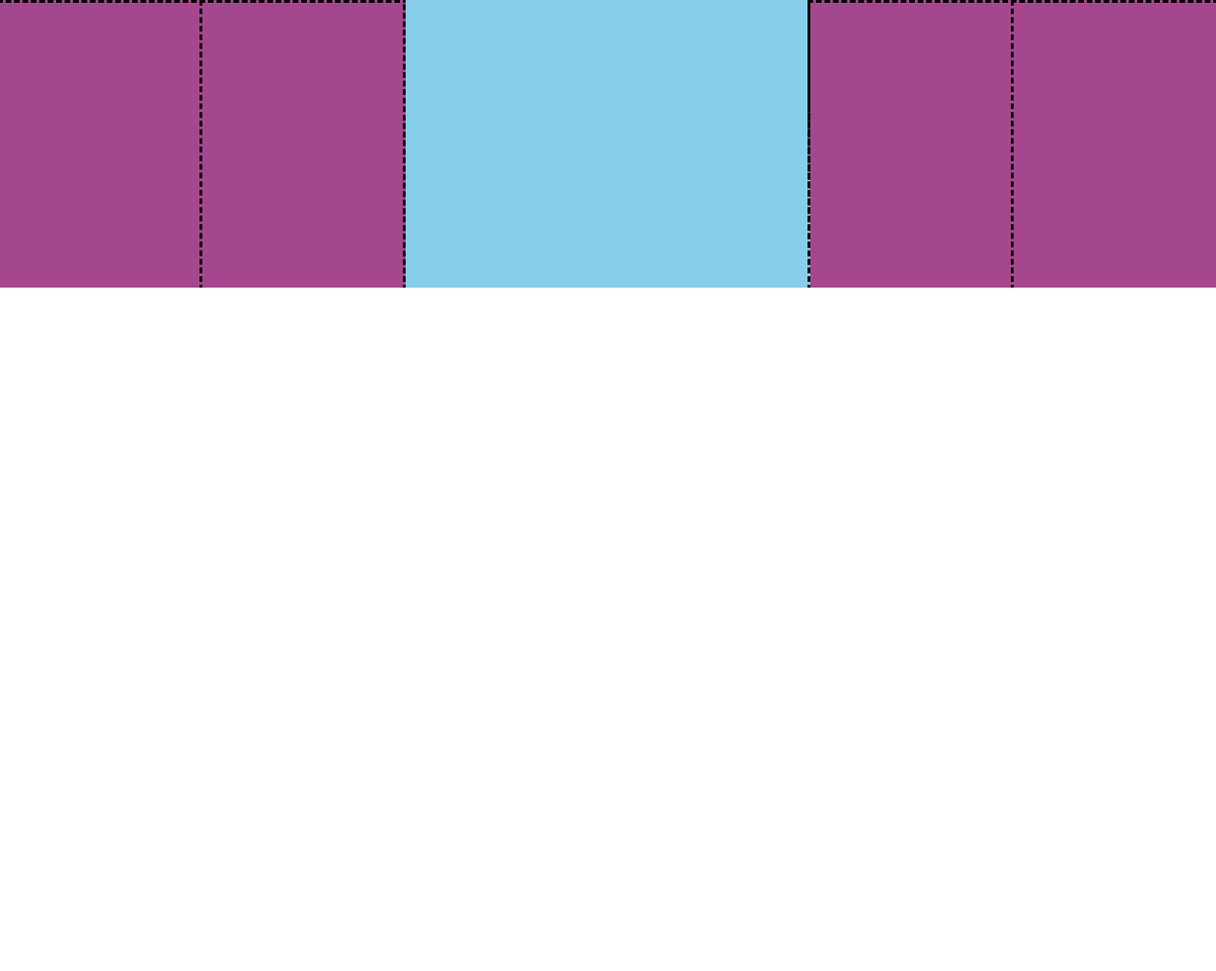
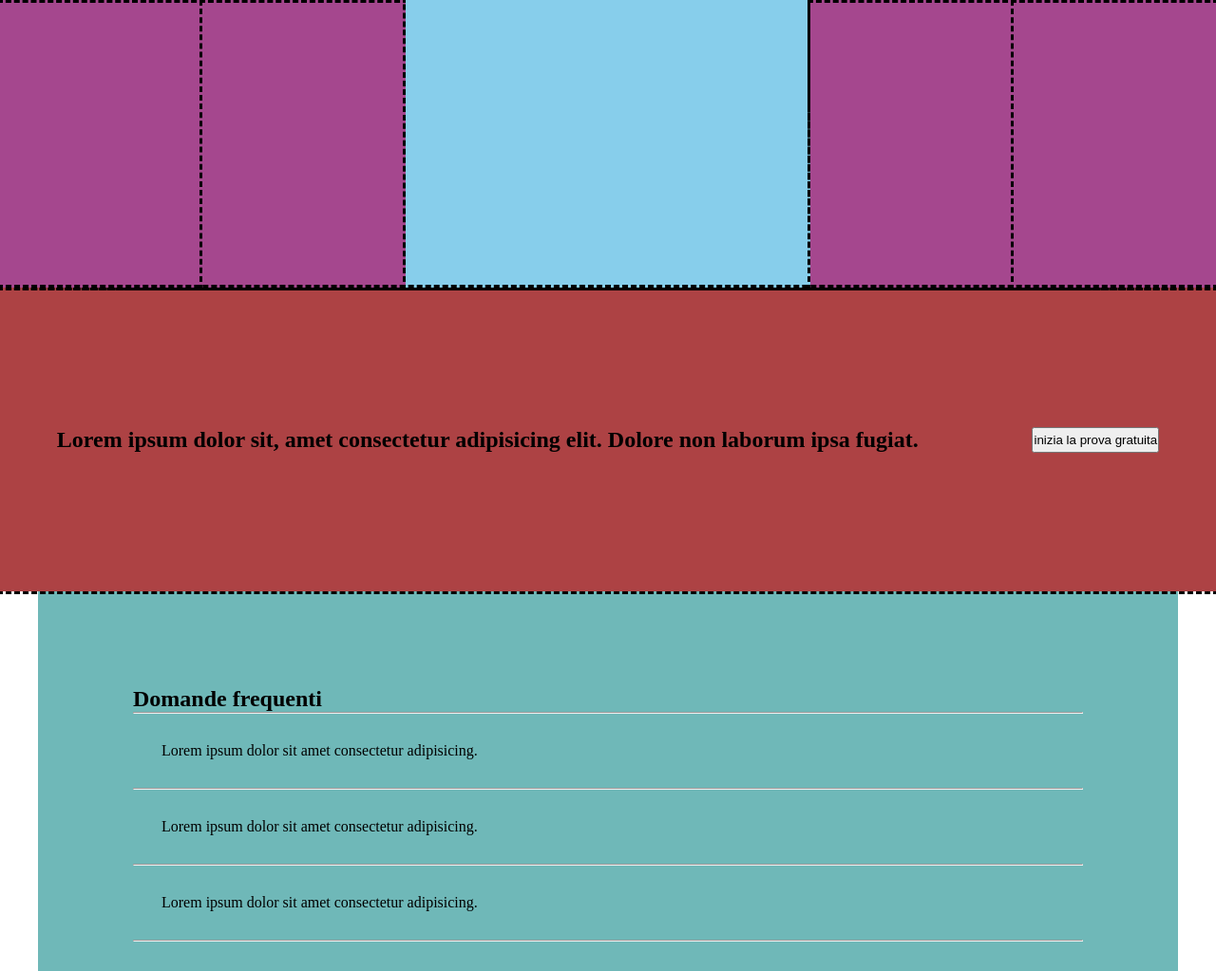
Before and after one commit to ChristianMazzaro/htmlcss-dropbox, a plain HTML site: page index.html in a window 1280 px wide. Shown: the part 4375-5398 px from the top of the page at 95% size. Before the commit the page ends 4678 px from the top, so only its background shows below. Drawn offline with Linux system fonts and the light colour scheme.

Commit message:
conclusa struttura main

```diff
--- a/css/style.css
+++ b/css/style.css
@@ -298,3 +298,22 @@ Debug
     outline: 3px dashed black;
     background-color: rgb(165, 71, 142);
 }
+
+.free-trial{
+    max-width: 100%;
+    height: 320px;
+    background-color: rgb(173, 66, 68);
+    outline: 3px dashed black;
+    justify-content: space-around;
+    align-content: center;
+}
+
+.Q_A{
+    height: 400px;
+    background-color: rgb(111, 184, 184);
+    padding: 100px;
+}
+
+p{
+    margin: 30px;
+}
--- a/index.html
+++ b/index.html
@@ -268,8 +268,10 @@
         <!--fine terza sezione main-->
 
 
+        <!--inizio quarta sezione main-->
         <section>
 
+            <!--inizio contenitore team members main-->
             <div class="container my-row team-members">
 
                 <div class="main-col-1_3">
@@ -319,12 +321,48 @@
 
 
             </div>
+            <!--fine contenitore team members main-->
 
-            <div class="container">
+            <!--inizio contenitore free trial main-->
+            <div class="container my-row free-trial">
+
+                <h2>
+                    Lorem ipsum dolor sit, amet consectetur adipisicing elit. Dolore non laborum ipsa fugiat.
+                </h2>
+
+                <button>
+                    inizia la prova gratuita
+                </button>
 
             </div>
+            <!--fine contenitore free trial main-->
+
+            <!--inizio contenitore Q&A main-->
+            <div class="container Q_A">
+
+                <h2>
+                    Domande frequenti
+                </h2>
+
+                <hr>
+
+                <p>Lorem ipsum dolor sit amet consectetur adipisicing.</p>
+
+                <hr>
+
+                <p>Lorem ipsum dolor sit amet consectetur adipisicing.</p>
+
+                <hr>
+
+                <p>Lorem ipsum dolor sit amet consectetur adipisicing.</p>
+
+                <hr>
+
+            </div>
+            <!--fine contenitore Q&A main-->
 
         </section>
+        <!--fine quarta sezione main-->
 
     </main>
     <!-- fine main-->
```
